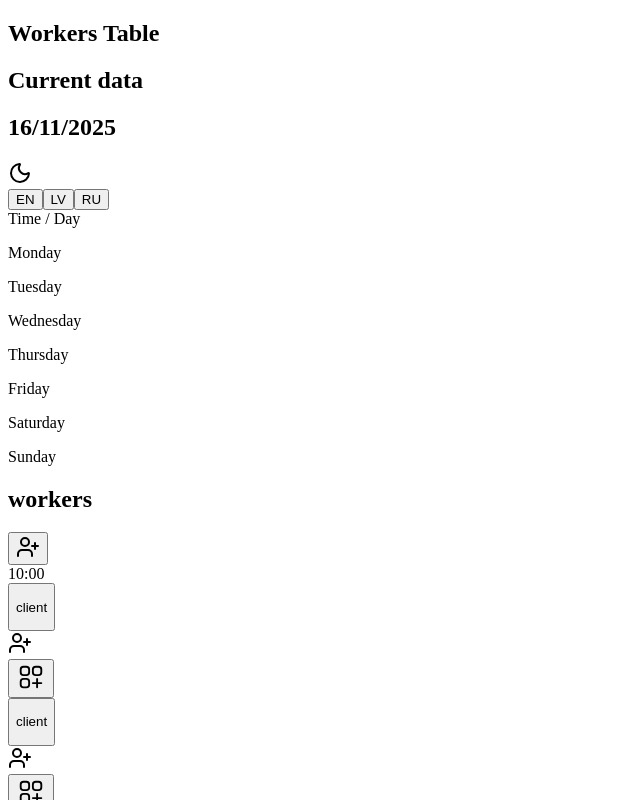
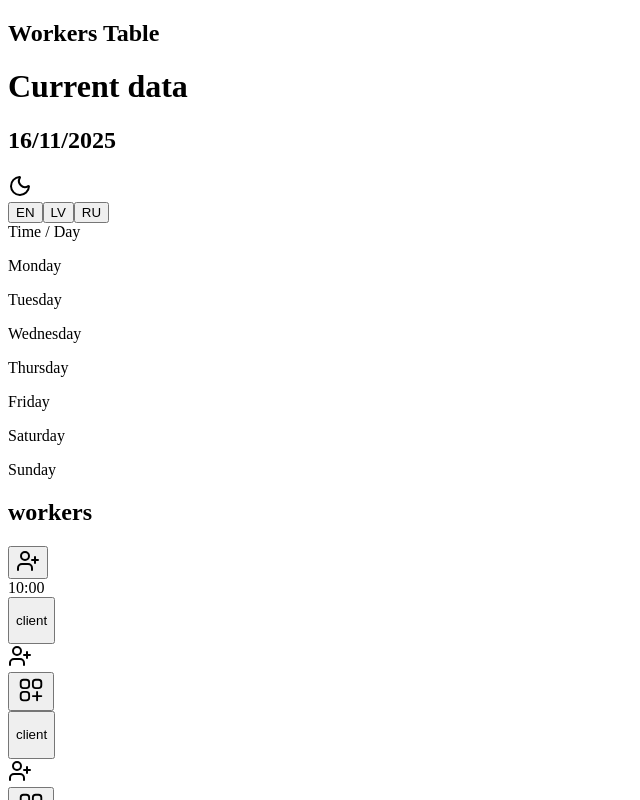
Before and after one commit to LilithStd/work_schedule, a Next.js app: page / in a window 1280 px wide. Shown: the top 800 px of the page, without its empty margins (0-640 px from the left). Built offline with nearby package versions, Linux system fonts and the light colour scheme.

Commit message:
update styles

```diff
--- a/src/components/currentData.tsx
+++ b/src/components/currentData.tsx
@@ -24,20 +24,20 @@ export default function CurrentData() {
 
     const dataModalModalTemplate = () => {
         return (
-            <div className={`p-4  `}>
+            <div className={`p-4`}>
                 <h2>Current Data</h2>
                 <p>{currentData}</p>
                 <div>
-                    <button onClick={handleCloseModal} className="mt-4 py-2 bg-blue-600  rounded hover:bg-blue-700 w-1/2">close</button>
+                    <button onClick={handleCloseModal} className={`mt-4 py-2 ${THEME_COLORS[currentThemeApp].button} rounded hover:bg-blue-700 w-1/2`}>close</button>
                 </div>
             </div>
         )
     }
 
     return (
-        <div className={`flex flex-col items-center justify-center rounded-xl ${THEME_COLORS[currentThemeApp].textColor}  bg-sky-500  w-60 text-center m-1`} ref={anchorRef} onClick={handleOpenModal}>
-            <h2>Current data</h2>
-            <h2 >
+        <div className={`flex flex-col items-center justify-center rounded-xl cursor-pointer ${THEME_COLORS[currentThemeApp].textColor}  bg-sky-500  w-60 text-center m-1`} ref={anchorRef} onClick={handleOpenModal}>
+            <h1>Current data</h1>
+            <h2>
                 {currentData}
             </h2>
             <ModalWindow
--- a/src/components/modalWindow.tsx
+++ b/src/components/modalWindow.tsx
@@ -48,7 +48,7 @@ export default function ModalWindow({ isOpen, onClose, children, anchorRef }: Mo
                 onClick={(e) => e.stopPropagation()}
             >
                 <CrossCLoseIcons
-                    className="flex bg-stone-600 ml-auto hover:bg-amber-900 cursor-pointer"
+                    className={`flex ml-auto ${THEME_COLORS[currentThemeApp].hover} cursor-pointer ${THEME_COLORS[currentThemeApp].textColor} ${THEME_COLORS[currentThemeApp].button} rounded-lg  `}
                     onClick={onClose}
                 />
 
--- a/src/consts/template.ts
+++ b/src/consts/template.ts
@@ -1,5 +1,4 @@
 import {nanoid} from 'nanoid';
-import {text} from 'stream/consumers';
 
 export enum TIME {
 	FIRST = '10:00',
@@ -24,11 +23,15 @@ export const THEME_COLORS = {
 		background: 'bg-stone-800',
 		textColor: 'text-white',
 		container: 'bg-sky-300',
+		button: 'bg-sky-600',
+		hover: 'hover:bg-sky-700',
 	},
 	DARK: {
 		background: 'bg-slate-300',
 		textColor: 'text-black',
-		container: 'bg-indigo-800',
+		container: 'bg-sky-300',
+		button: 'bg-sky-500',
+		hover: 'hover:bg-sky-600',
 	},
 };
 
```
